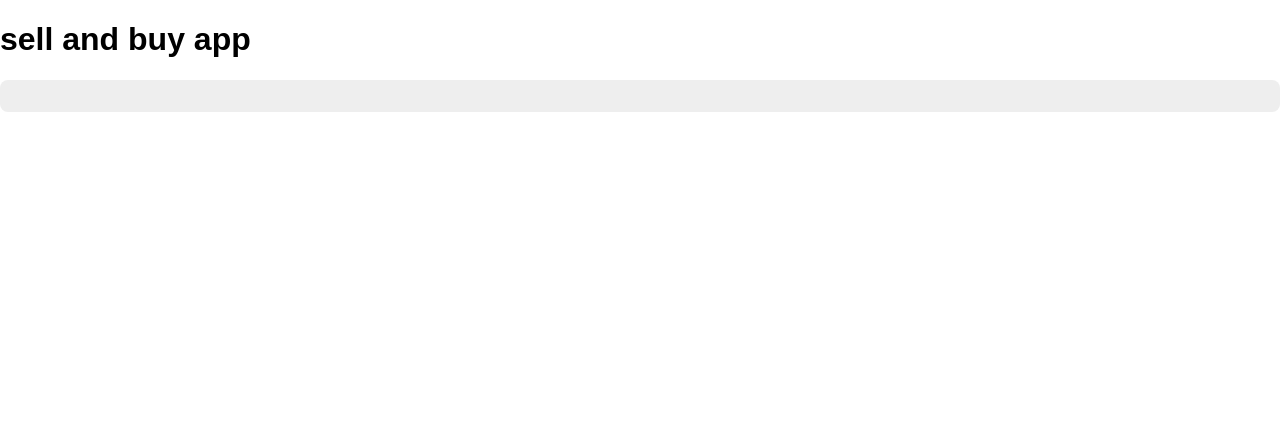
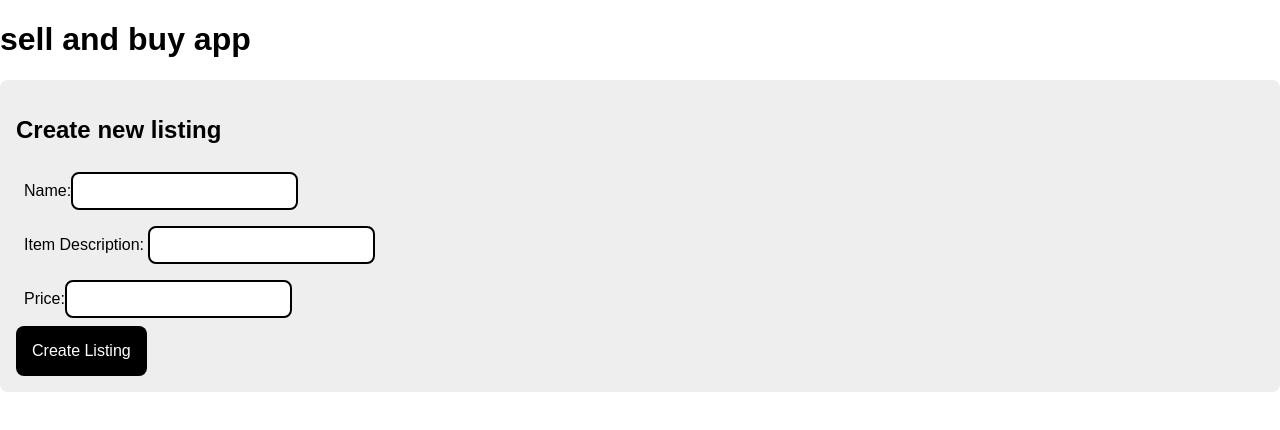
Before and after one commit to Sanjar1304/mean-project, an Angular app in the folder frontend/buy-and-sell/: page /new-listing in a window 1280 px wide. Shown: the top 430 px of the page. Built offline with nearby package versions, Linux system fonts and the light colour scheme.

Commit message:
Finished styling new-listing-page com. template

```diff
--- a/frontend/buy-and-sell/src/app/new-listings-page/new-listings-page.component.html
+++ b/frontend/buy-and-sell/src/app/new-listings-page/new-listings-page.component.html
@@ -1,3 +1,20 @@
 <div class="content-box">
+    <h2>Create new listing</h2>
+    <form (ngSubmit)="onSubmit()">
+        <div>
+            <label for="name">Name:</label>
+            <input id="name" name="name" type="text" [(ngModel)]="name">
+        </div>
 
+        <div>
+            <label for="description">Item Description: </label>
+            <input id="description" name="description" type="text" [(ngModel)]="description">
+        </div>
+
+        <div>
+            <label for="price">Price:</label>
+            <input id="price" name="price" type="text" [(ngModel)]="price">
+        </div>
+        <button type="submit">Create Listing</button>
+    </form>
 </div>
```
